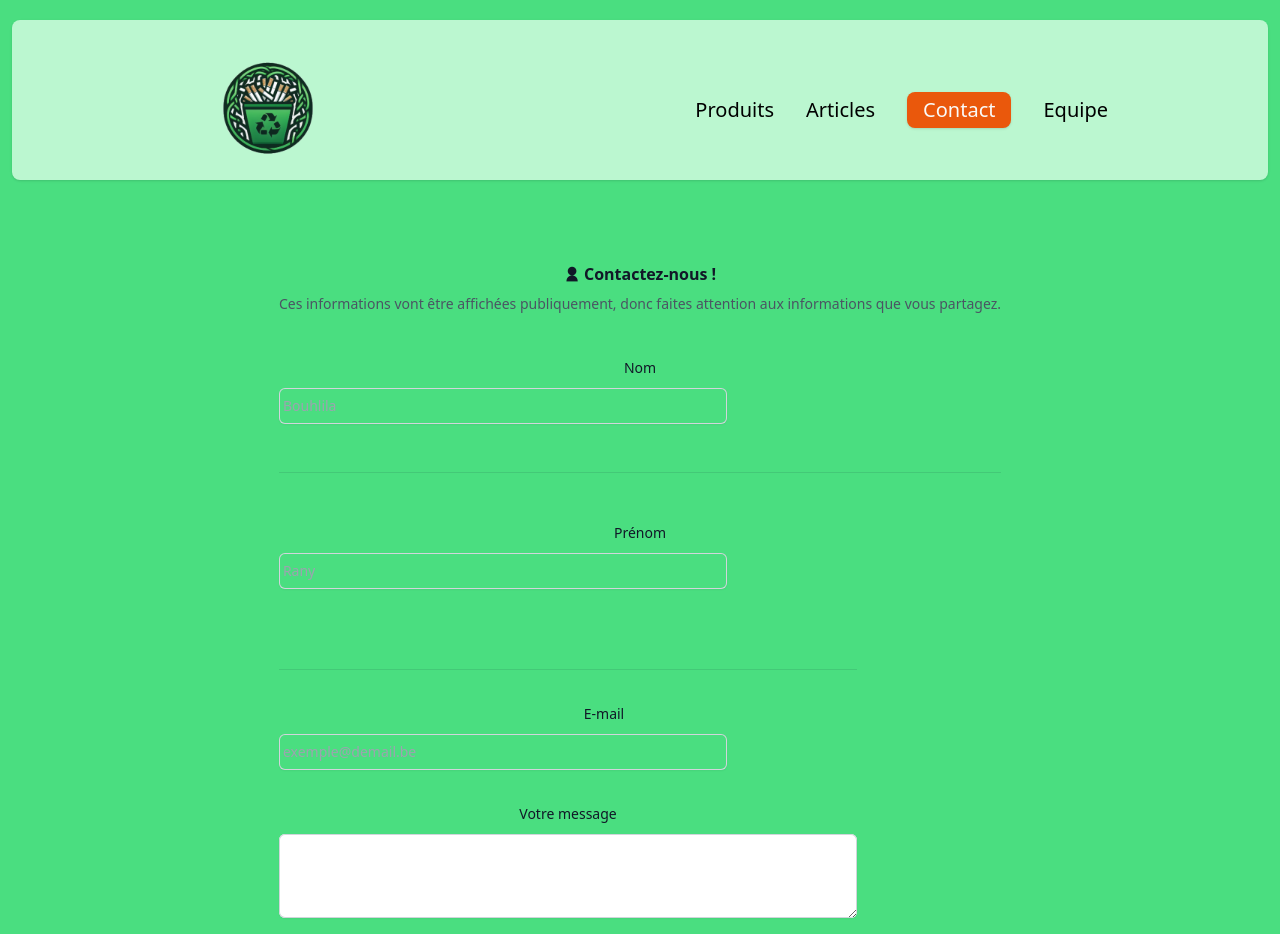
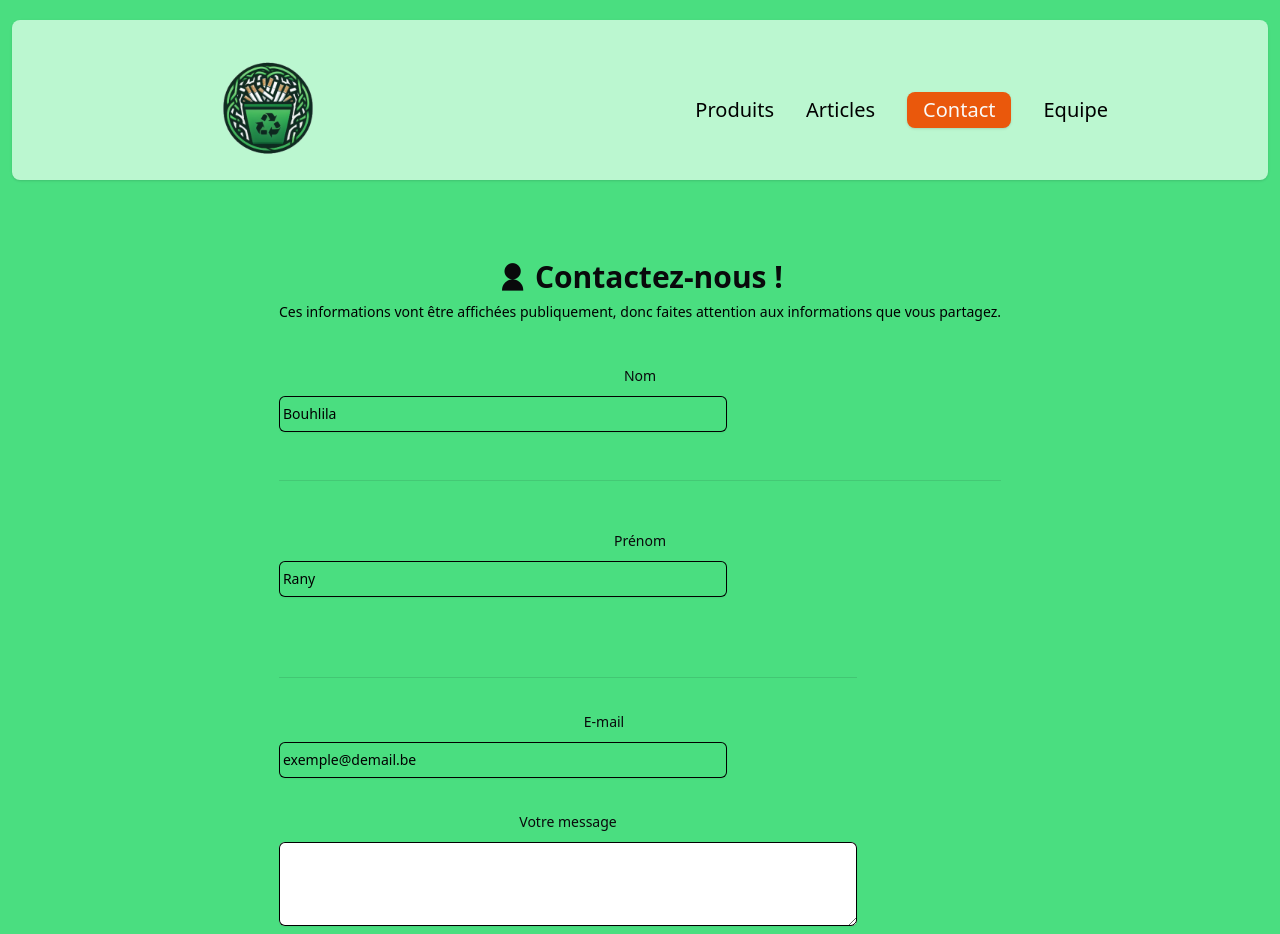
Before and after one commit to Ranybou/Startup, a Nuxt app: page /Contact in a window 1280 px wide. Shown: the top 934 px of the page. Built offline with nearby package versions, Linux system fonts and the light colour scheme.

Commit message:
COMMIT07012024

```diff
--- a/components/Nav.vue
+++ b/components/Nav.vue
@@ -1,5 +1,5 @@
 <template>
-  <nav
+<nav
     class="bg-green-200 px-20 py-20 rounded-lg shadow hover:shadow-l container mx-auto px-40 h-24 flex items-center justify-between px-4 mb-20 space-y-5 text-stone-40 text-xl"
   >
     <NuxtLink to="/" class="h-44"
--- a/layouts/default.vue
+++ b/layouts/default.vue
@@ -3,6 +3,7 @@
     <div class="container mx-auto px-3 flex flex-wrap items-center justify-center text-center py-5">
 
       <Nav></Nav>
+      <BackToTopButton/>
       <slot></slot>
     </div>
   </div>
--- a/pages/Contact.vue
+++ b/pages/Contact.vue
@@ -1,11 +1,11 @@
 <template>
   <form>
-    <div class="space-y-12">
-      <div class="border-b border-gray-900/10 pb-12">
-        <h2 class="text-base font-semibold leading-7 text-gray-900">
-          <i class="ri-user-fill"></i> Contactez-nous !
+    <div class="space-y-12 text-center">
+      <div class="border-b border-zinc-900/10 pb-12 text-center">
+        <h2 class="font-bold text-3xl leading-7 text-zinc-950">
+          <i class="font-bold text-3xl ri-user-fill"></i> Contactez-nous !
         </h2>
-        <p class="mt-1 text-sm leading-6 text-gray-600">
+        <p class="mt-1 text-sm leading-6 text-black text-center">
           Ces informations vont être affichées publiquement, donc faites
           attention aux informations que vous partagez.
         </p>
@@ -14,19 +14,19 @@
           <div class="sm:col-span-4">
             <label
               for="nom"
-              class="block text-sm font-medium leading-6 text-gray-900"
+              class="block text-sm font-medium leading-6 text-zinc-950 text-center"
               >Nom</label
             >
             <div class="mt-2">
               <div
-                class="flex rounded-md shadow-sm ring-1 ring-inset ring-gray-300 focus-within:ring-2 focus-within:ring-inset focus-within:ring-indigo-600 sm:max-w-md"
+                class="flex rounded-md shadow-sm ring-1 ring-inset ring-black focus-within:ring-2 focus-within:ring-inset focus-within:ring-indigo-600 sm:max-w-md"
               >
                 <input
                   type="text"
                   name="nom"
                   id="nom"
                   autocomplete="nom"
-                  class="block flex-1 border-0 bg-transparent py-1.5 pl-1 text-gray-900 placeholder:text-gray-400 focus:ring-0 sm:text-sm sm:leading-6"
+                  class="block flex-1 border-0 bg-transparent py-1.5 pl-1 text-zinc-950 placeholder:text-black focus:ring-0 sm:text-sm sm:leading-6 "
                   placeholder="Bouhlila"
                 />
               </div>
@@ -39,19 +39,19 @@
         <div class="sm:col-span-4">
           <label
             for="prenom"
-            class="block text-sm font-medium leading-6 text-gray-900"
+            class="block text-sm font-medium leading-6 text-zinc-950 text-center"
             >Prénom</label
           >
           <div class="mt-2">
             <div
-              class="flex rounded-md shadow-sm ring-1 ring-inset ring-gray-300 focus-within:ring-2 focus-within:ring-inset focus-within:ring-indigo-600 sm:max-w-md"
+              class="flex rounded-md shadow-sm ring-1 ring-inset ring-black focus-within:ring-2 focus-within:ring-inset focus-within:ring-indigo-600 sm:max-w-md"
             >
               <input
                 type="text"
                 name="prenom"
                 id="prenom"
                 autocomplete="prenom"
-                class="block flex-1 border-0 bg-transparent py-1.5 pl-1 text-gray-900 placeholder:text-gray-400 focus:ring-0 sm:text-sm sm:leading-6"
+                class="block flex-1 border-0 bg-transparent py-1.5 pl-1 text-zinc-950 placeholder:text-black focus:ring-0 sm:text-sm sm:leading-6"
                 placeholder="Rany"
               />
             </div>
@@ -59,23 +59,23 @@
         </div>
 
         <div class="mt-10 grid grid-cols-1 gap-x-6 gap-y-8">
-          <div class="border-b border-gray-900/10 pb-2"></div>
-          <div class="sm:col-span-4">
+          <div class="border-b border-black/10 pb-2"></div>
+          <div class="sm:col-span-4 text-center">
             <label
               for="email"
-              class="block text-sm font-medium leading-6 text-gray-900"
+              class="block text-sm font-medium leading-6 text-zinc-950 text-center"
               >E-mail</label
             >
             <div class="mt-2">
               <div
-                class="flex rounded-md shadow-sm ring-1 ring-inset ring-gray-300 focus-within:ring-2 focus-within:ring-inset focus-within:ring-indigo-600 sm:max-w-md"
+                class="flex rounded-md shadow-sm ring-1 ring-inset ring-black focus-within:ring-2 focus-within:ring-inset focus-within:ring-indigo-600 sm:max-w-md"
               >
                 <input
                   type="email"
                   name="email"
                   id="email"
                   autocomplete="email"
-                  class="block flex-1 border-0 bg-transparent py-1.5 pl-1 text-gray-900 placeholder:text-gray-400 focus:ring-0 sm:text-sm sm:leading-6"
+                  class="block flex-1 border-0 bg-transparent py-1.5 pl-1 text-zinc-950 placeholder:text-black focus:ring-0 sm:text-sm sm:leading-6"
                   placeholder="exemple@demail.be"
                 />
               </div>
@@ -84,7 +84,7 @@
           <div class="col-span-full">
             <label
               for="message"
-              class="block text-sm font-medium leading-6 text-gray-900"
+              class="block text-sm font-medium leading-6 text-zinc-950 text-center"
               >Votre message</label
             >
             <div class="mt-2">
@@ -92,10 +92,10 @@
                 id="message"
                 name="message"
                 rows="3"
-                class="block w-full rounded-md border-0 py-1.5 text-gray-900 shadow-sm ring-1 ring-inset ring-gray-300 placeholder:text-gray-400 focus:ring-2 focus:ring-inset focus:ring-indigo-600 sm:text-sm sm:leading-6"
+                class="block w-full rounded-md border-0 py-1.5 text-zinc-950 shadow-sm ring-1 ring-inset ring-black placeholder:text-black focus:ring-2 focus:ring-inset focus:ring-indigo-600 sm:text-sm sm:leading-6"
               />
             </div>
-            <p class="mt-3 text-sm leading-6 text-gray-600">
+            <p class="mt-3 text-sm leading-6 text-black text-center">
               Ecrivez le message souhaité.
             </p>
           </div>
@@ -106,7 +106,7 @@
     <div class="mt-6 flex items-center justify-end gap-x-6">
       <button
         type="button"
-        class="text-sm font-semibold leading-6 text-gray-900"
+        class="text-sm font-semibold leading-6 text-zinc-950"
       >
         Annuler
       </button>
@@ -118,6 +118,7 @@
       </button>
     </div>
   </form>
+
 </template>
 
 <script setup></script>
--- a/pages/Equipe.vue
+++ b/pages/Equipe.vue
@@ -18,10 +18,8 @@ equipe.value = data.value.page;
 </script>
 
 <template>
-  <h2 class="text-xl text-center">
-
-  </h2>
 
 
-  <div v-html="equipe.texte.html" ></div>
+  <div class="text-xl text-center" v-html="equipe.texte.html" ></div>
+
 </template>
--- a/pages/articles/[slug].vue
+++ b/pages/articles/[slug].vue
@@ -23,8 +23,8 @@ article.value = data.value.article;
 
 <template>
   <div v-if="article" class="max-w-lg">
-    <h2 class="text-3xl text-center">{{ article.titre }}</h2>
-    <div v-html="article.texte.html"></div>
+    <h2 class="font-bold text-4xl text-center">{{ article.titre }}</h2>
+    <div class="text-xl" v-html="article.texte.html"></div>
   </div>
   <div v-else>
     <li>Loading...</li>
--- a/pages/articles/index.vue
+++ b/pages/articles/index.vue
@@ -1,4 +1,5 @@
 <script setup>
+
 const query = gql`
   query Articles {
     articles {
@@ -24,10 +25,11 @@ articles.value = data.value.articles;
 <template>
   <li v-for="article in articles" class="list-none">
     <NuxtLink :to="`/articles/${article.slug}`">
-      <h2 class="text-xl text-center">
+      <h2 class="font-bold text-4xl text-center">
         {{ article.titre }}
       </h2>
-      <NuxtImg :src="article.image.url" :alt="article.titre" />
+      <NuxtImg class="flex items-center justify-center" :src="article.image.url" :alt="article.titre" />
     </NuxtLink>
   </li>
+
 </template>
--- a/pages/index.vue
+++ b/pages/index.vue
@@ -11,6 +11,7 @@ const query = gql`
   }
 `;
 
+
 const accueil = ref();
 const { data } = await useAsyncQuery(query);
 console.log(data.value);
@@ -18,9 +19,10 @@ accueil.value = data.value.page;
 </script>
 
 <template>
-  <h2  class="text-xl text-center">
+  <h2  class="font-bold text-5xl text-center">
 
   </h2>
 
-  <div v-html="accueil.texte.html"></div>
+  <div class="font-bold text-4xl text-center" v-html="accueil.texte.html"></div>
+
 </template>
--- a/pages/produits/[slug].vue
+++ b/pages/produits/[slug].vue
@@ -23,8 +23,8 @@ produit.value = data.value.produit;
 
 <template>
   <div v-if="produit" class="max-w-lg">
-    <h2 class="text-3xl text-center">{{ produit.titre }}</h2>
-    <div v-html="produit.texte.html"></div>
+    <h2 class="font-bold text-4xl text-center">{{ produit.titre }}</h2>
+    <div class="text-xl" v-html="produit.texte.html"></div>
   </div>
   <div v-else>
     <li>Loading...</li>
--- a/pages/produits/index.vue
+++ b/pages/produits/index.vue
@@ -2,10 +2,13 @@
 const query = gql`
   query Produits {
     produits {
+      createdAt
+      publishedAt
+      titre
       slug
-      titre
-      texte {
-        html
+      updatedAt
+      image {
+        url(transformation: { document: { output: { format: webp } } })
       }
     }
   }
@@ -21,10 +24,11 @@ produits.value = data.value.produits;
 <template>
   <li v-for="produit in produits" class="list-none">
     <NuxtLink :to="`/produits/${produit.slug}`">
-      <h2 class="text-xl text-center">
+      <h2 class="font-bold text-4xl text-center">
         {{ produit.titre }}
       </h2>
-      <NuxtImg :src="produit.image.url" :alt="produit.titre" />
+      <NuxtImg class="flex items-center justify-center" :src="produit.image.url" :alt="produit.titre" />
     </NuxtLink>
   </li>
+
 </template>
```
Also changed, not shown: components/BackToTopButton.vue (added, +52 -0 lines).
